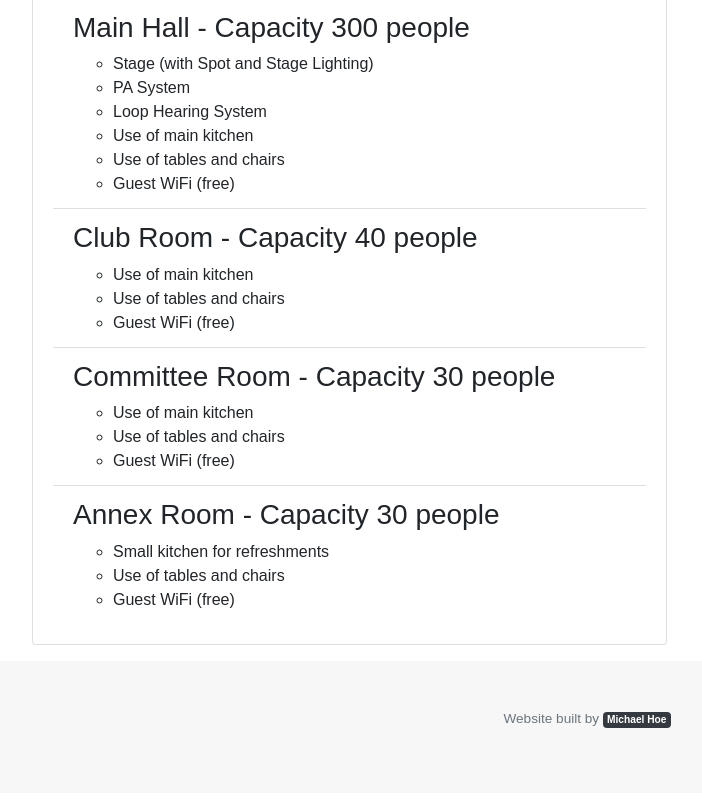
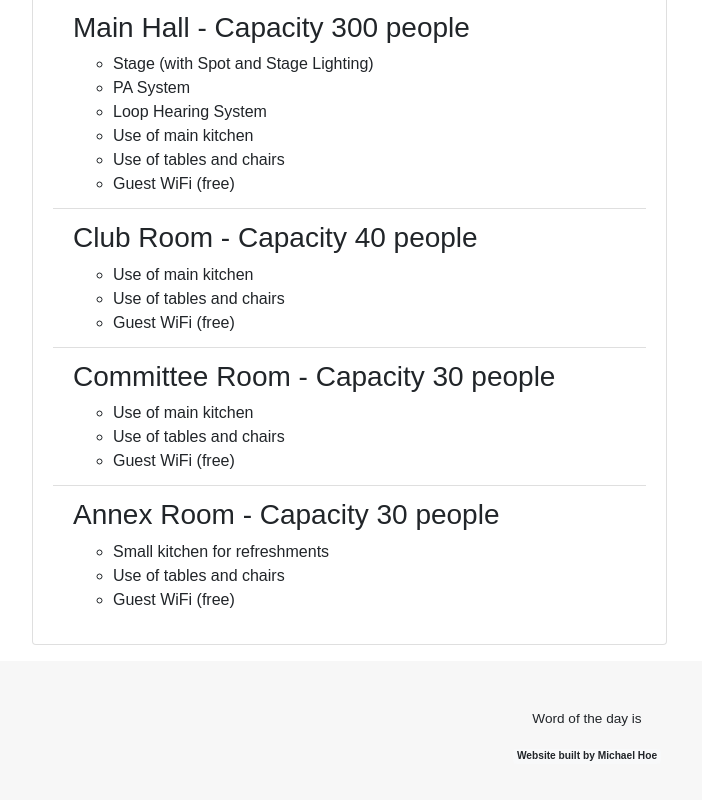
Before and after one commit to themiltonholmes/village-hall, a React (Create React App) app: page / in a window 1280 px wide. Shown: the part 944-1744 px from the top of the page, without its empty margins (53-755 px from the left). Built offline with nearby package versions, Linux system fonts and the light colour scheme; no server answers.

Commit message:
Had some fun

```diff
--- a/src/App.js
+++ b/src/App.js
@@ -61,7 +61,7 @@ class App extends Component {
             <Route exact path="/contact" component={ContactPage} />
           </div>
         </Router>
-        <Footer />
+        <Footer isFun={true} />
       </div>
     );
   }
--- /dev/null
+++ b/src/services/funService.js
@@ -0,0 +1,16 @@
+/**
+ * Returns Collins dictionary word of the day
+ * @param {*} success
+ */
+export const fetchWordOfTheDay = (success) => {
+    fetch(`http://api.wordnik.com/v4/words.json/wordOfTheDay?api_key=a2a73e7b926c924fad7001ca3111acd55af2ffabf50eb4ae5`)
+	.then(function(response) {
+		if (response.status >= 400) {
+			throw new Error("Bad response from server");
+		}
+		return response.json();
+    })
+    .then(function(json) {
+        success(json);
+    })
+}
--- a/src/views/footer.js
+++ b/src/views/footer.js
@@ -1,13 +1,36 @@
-import React from 'react';
+import React, {Component} from 'react';
+
+import { fetchWordOfTheDay } from '../services/funService';
+
+class Footer extends React.Component {
+
+    constructor(props) {
+        super(props);
+
+        this.state = {
+            word: {
+                word: undefined,
+                definitions: []
+            }
+        }
+    }
+
+    componentWillMount() {
+        (this.props.isFun) && fetchWordOfTheDay((resp) => {
+            this.setState({word: resp});
+        });
+    }
 
 
-const Footer = () => {
+    render() {
 
-return (<footer className="footer text-muted">
-<div className="container-fluid p-3 p-md-5">
-      <p>Website built by <a className="badge badge-dark" href="mailto:michaelpaulhoe+willandvillagehall@gmail.com">Michael Hoe</a></p>
-      </div>
-</footer>)
+        return (<footer className="footer">
+        <div className="container-fluid p-3 p-md-5">
+                {(this.props.isFun) && <p>Word of the day is <b title={(this.state.word.definitions[0]) && this.state.word.definitions[0].text}>{this.state.word.word}</b> </p> }
+              <p> <a className="badge badge-light" href="mailto:michaelpaulhoe+willandvillagehall@gmail.com">Website built by Michael Hoe</a></p>
+              </div>
+        </footer>)
+    }
 
 }
 
```
